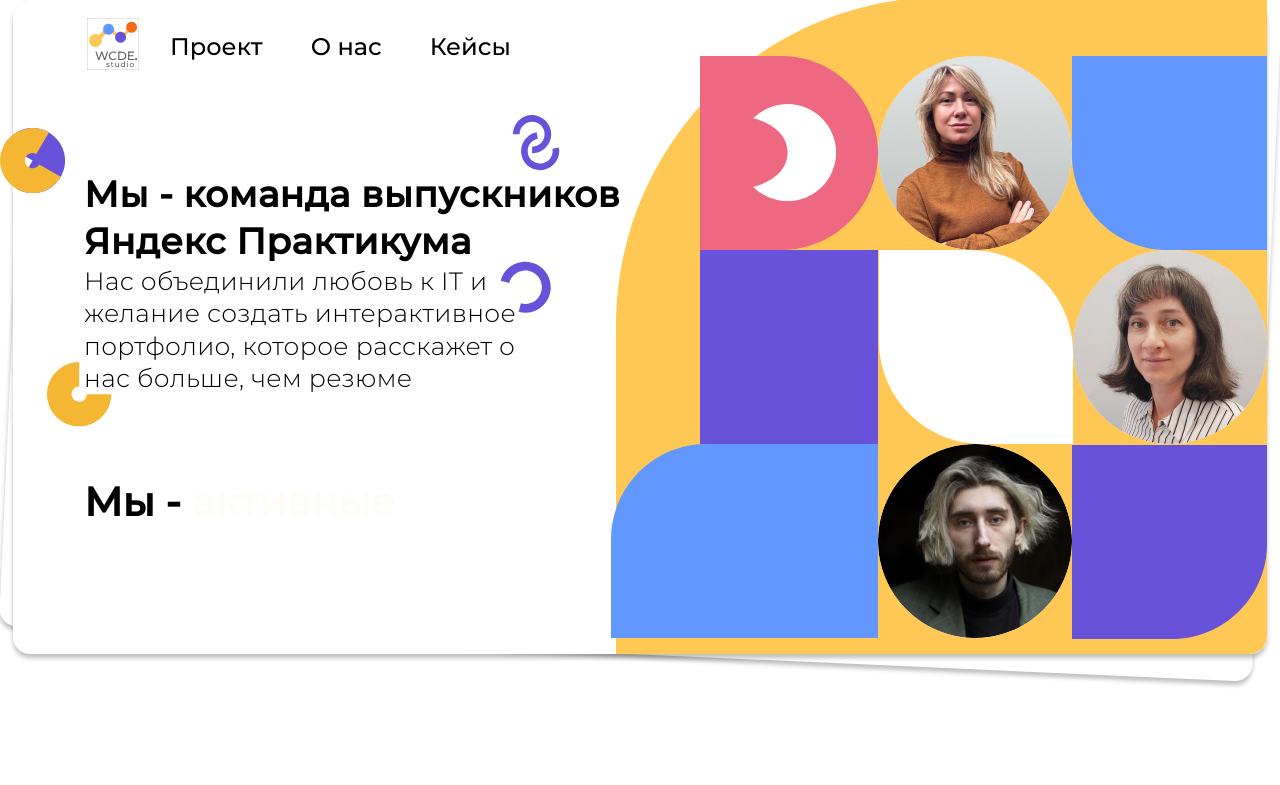
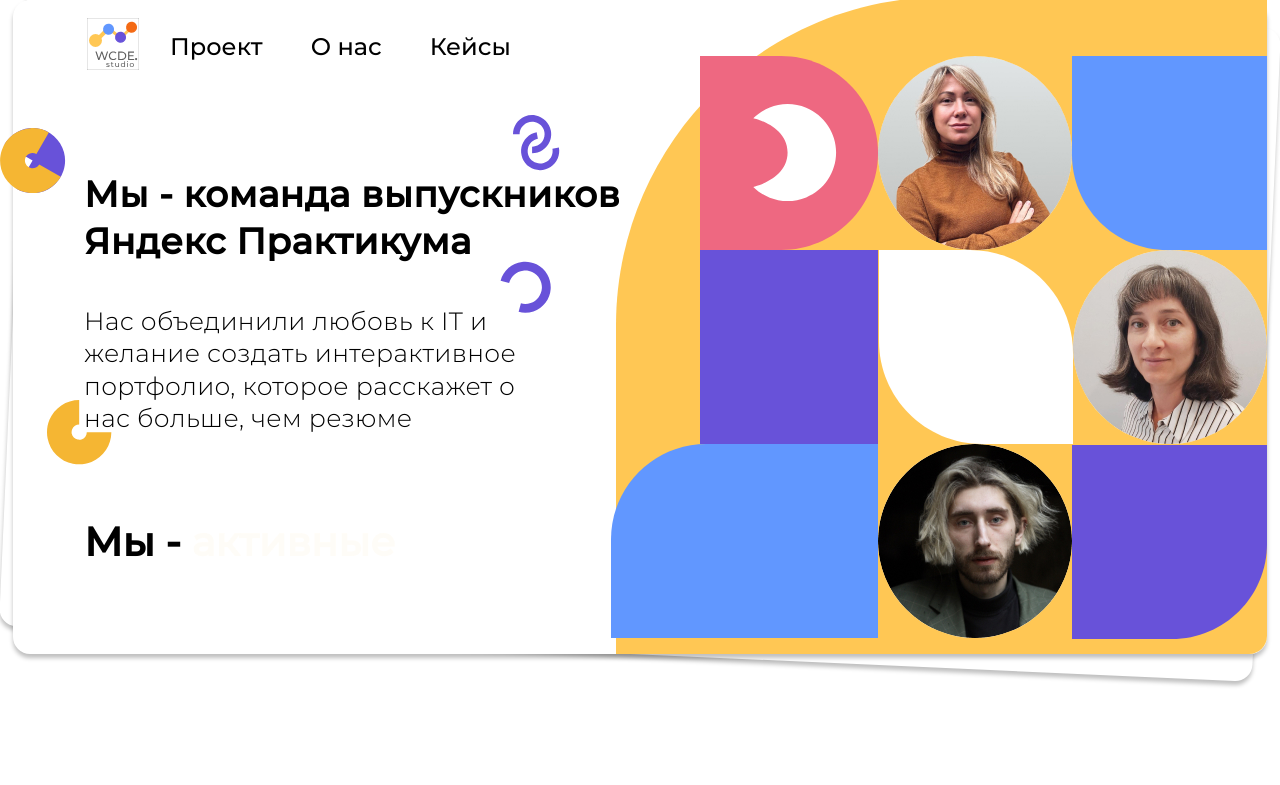
Before and after one commit to DarkwingDuck255/team-pet-project, a React (Create React App) app: page /#/ in a window 1280 px wide. Shown: the top 785 px of the page. Built offline with nearby package versions, Linux system fonts and the light colour scheme.

Commit message:
некоторые исправления в тексте и ссылках

```diff
--- a/src/components/Footer/Footer.js
+++ b/src/components/Footer/Footer.js
@@ -15,9 +15,9 @@
                         Проект
                     </h4>
                     <div className="footer__project-list">
-                        <p className="footer__project-list-item">
+                        {/* <p className="footer__project-list-item">
                             О нас
-                        </p>
+                        </p> */}
                         <p className="footer__project-list-item">
                             Наши принципы
                         </p>
--- a/src/components/Header/Header.css
+++ b/src/components/Header/Header.css
@@ -90,10 +90,12 @@
     font-size: 36px;
     line-height: 130%;
     letter-spacing: 0.015em;
-    margin: 0;
+    margin-bottom: 40px;
 }
 
 .header__about-us {
+    display: flex;
+    margin: 0;
     max-width: 473px;
     width: 100%;
     font-weight: 300;
@@ -287,7 +289,7 @@
     display: flex;
     left: 47px;
     position: absolute;
-    top: 362px;
+    top: 400px;
     width: 65px;
     z-index: 3;
 }
--- a/src/components/Tools/Tools.js
+++ b/src/components/Tools/Tools.js
@@ -1,5 +1,5 @@
 import React, { useState } from "react";
-import { a } from "react-router-dom";
+import { Link } from "react-router-dom";
 import './Tools.css';
 
 // Блок Инструментов
@@ -226,81 +226,13 @@
 
                         </ul>
                     </div>
-
-
-
                 </div>
-
-                {/* <div className="tools__spoiler tools__spoiler_violet">
-                <p className="tools__spoiler-title">
-                    Разработка
-                </p>
-                <button className="tools__spoiler-button" type="button" onClick={openSpoiler} />
-                <div className={`tools__spoiler-description-wrapp ${isClicked ? 'tools__spoiler-description-wrapp_open' : ''}`}>
-                    <ul className="tools__spoiler tools__spoiler_violet tools__spoiler-description">
-                        <li className="tools__spoiler-description-item"></li>
-                        <li className="tools__spoiler-description-item"></li>
-                        <li className="tools__spoiler-description-item"></li>
-                        <li className="tools__spoiler-description-item"></li>
-                        <li className="tools__spoiler-description-item"></li>
-                    </ul>
-                    <ul className="tools__spoiler tools__spoiler_violet tools__spoiler-description">
-                        <li className="tools__spoiler-description-item"></li>
-                        <li className="tools__spoiler-description-item"></li>
-                        <li className="tools__spoiler-description-item"></li>
-                        <li className="tools__spoiler-description-item"></li>
-                        <li className="tools__spoiler-description-item"></li>
-                    </ul>
-                </div>
-            </div>
-
-            <div className="tools__spoiler tools__spoiler_orange">
-                <p className="tools__spoiler-title">
-                    Тестирование
-                </p>
-                <button className="tools__spoiler-button" type="button" />
-                <ul className="tools__spoiler tools__spoiler_orange tools__spoiler-description">
-                    <li className="tools__spoiler-description-item"></li>
-                    <li className="tools__spoiler-description-item"></li>
-                    <li className="tools__spoiler-description-item"></li>
-                    <li className="tools__spoiler-description-item"></li>
-                    <li className="tools__spoiler-description-item"></li>
-                </ul>
-                <ul className="tools__spoiler tools__spoiler_orange tools__spoiler-description">
-                    <li className="tools__spoiler-description-item"></li>
-                    <li className="tools__spoiler-description-item"></li>
-                    <li className="tools__spoiler-description-item"></li>
-                    <li className="tools__spoiler-description-item"></li>
-                    <li className="tools__spoiler-description-item"></li>
-                </ul>
-            </div>
-
-            <div className="tools__spoiler tools__spoiler_yellow">
-                <p className="tools__spoiler-title">
-                    Управление проектом
-                </p>
-                <button className="tools__spoiler-button" type="button" />
-                <ul className="tools__spoiler tools__spoiler_yellow tools__spoiler-description">
-                    <li className="tools__spoiler-description-item"></li>
-                    <li className="tools__spoiler-description-item"></li>
-                    <li className="tools__spoiler-description-item"></li>
-                    <li className="tools__spoiler-description-item"></li>
-                    <li className="tools__spoiler-description-item"></li>
-                </ul>
-                <ul className="tools__spoiler tools__spoiler_yellow tools__spoiler-description">
-                    <li className="tools__spoiler-description-item"></li>
-                    <li className="tools__spoiler-description-item"></li>
-                    <li className="tools__spoiler-description-item"></li>
-                    <li className="tools__spoiler-description-item"></li>
-                    <li className="tools__spoiler-description-item"></li>
-                </ul>
-            </div> */}
             </div>
             <div className="tools__summary">
                 <p className="tools__summary-text" >
                     Больше о нас расскажут
                 </p>
-                <a className="tools__summary-link" to='/our-cases'>Наши кейсы →</a>
+                <Link className="tools__summary-link" to='/our-cases'>Наши кейсы →</Link>
             </div>
         </section>
     )
```
